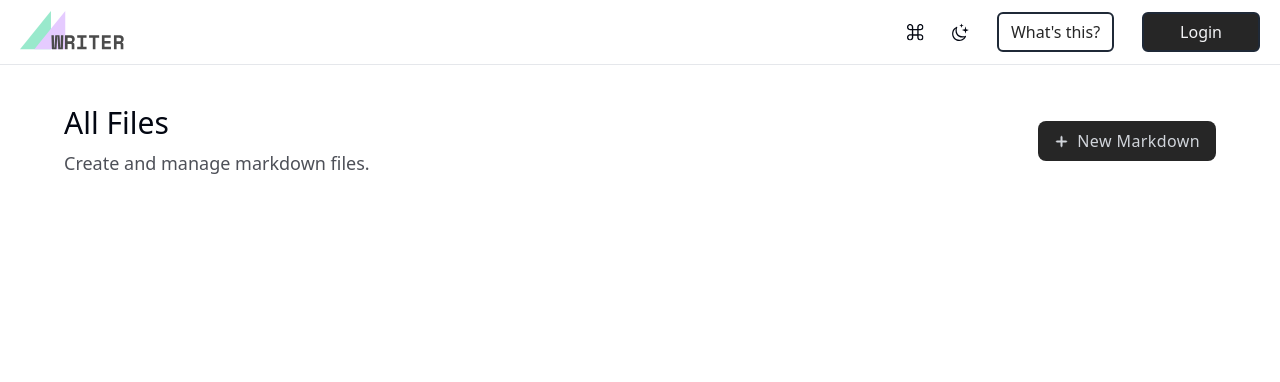
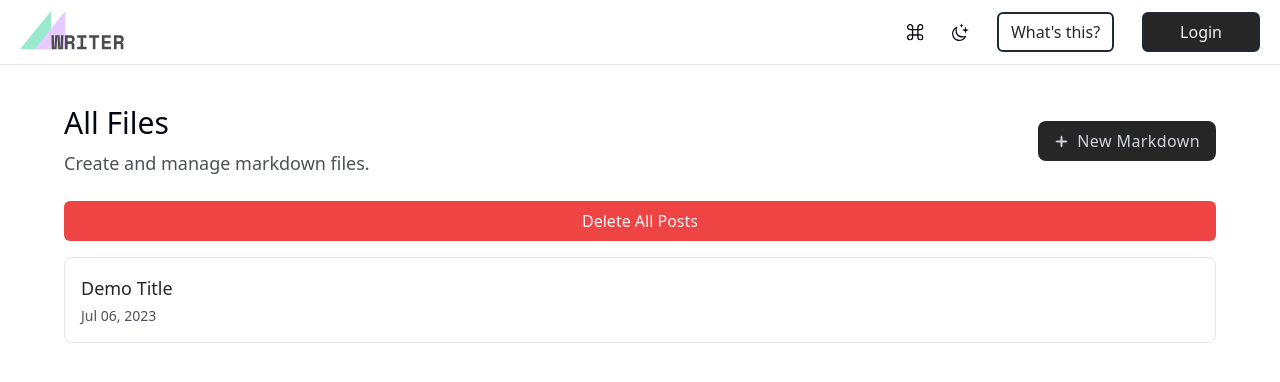
Before and after one commit to nabeelcodes/markedwriter, a React (Vite) app: page / in a window 1280 px wide. Both pictures are taken after a click on the button "New Markdown". Shown: the top 382 px of the page. Built offline with nearby package versions, Linux system fonts and the light colour scheme; a small style sheet from the web is missing.

Commit message:
Added New post feature
- Defined type for appData in `appState.ts`

```diff
--- a/src/App.tsx
+++ b/src/App.tsx
@@ -20,7 +20,7 @@ export default function App() {
 						element={<LandingPage />}
 					/>
 					<Route
-						path='/editor'
+						path='/:id'
 						element={<MarkdownEditor />}
 					/>
 					<Route
--- a/src/pages/LandingPage.tsx
+++ b/src/pages/LandingPage.tsx
@@ -1,12 +1,29 @@
+// import { useNavigate } from 'react-router-dom';
 import { useAtom } from 'jotai';
-import { darkModeAtom, noFilesAtom } from '../store/appState';
+import { appDataAtom, darkModeAtom } from '../store/appState';
 import { NewFileIconSVG } from '../assets/NewFileIconSVG';
 import { PlusIconSVG } from '../assets/PlusIconSVG';
 import { cn } from '../utilities/classNameHelper';
 
 export const LandingPage = () => {
 	const [darkTheme] = useAtom(darkModeAtom);
-	const [NoFiles, setNoFiles] = useAtom(noFilesAtom);
+	const [appData, setAppData] = useAtom(appDataAtom);
+	// const navigator = useNavigate();
+
+	const handleClick = () => {
+		const slug = (Math.random().toString(16) + '0000000').slice(2, 10);
+		const newPost = {
+			id: slug,
+			title: 'Demo Title',
+			date:
+				String(new Date()).substring(4, 10) +
+				',' +
+				String(new Date()).substring(10, 15)
+		};
+		const newPostArray = [newPost, ...appData];
+		setAppData(newPostArray);
+		// navigator(`/${newPost.id}`);
+	};
 
 	return (
 		<div className='mx-auto max-w-6xl'>
@@ -25,7 +42,7 @@ export const LandingPage = () => {
 							'bg-gray-300 text-neutral-950': darkTheme
 						}
 					)}
-					onClick={() => setNoFiles(false)}
+					onClick={() => handleClick()}
 				>
 					<span>
 						<PlusIconSVG />
@@ -34,7 +51,7 @@ export const LandingPage = () => {
 				</button>
 			</section>
 
-			{NoFiles && (
+			{!appData?.length && (
 				<section
 					className={cn(
 						'mt-6 flex h-[350px] flex-col items-center justify-center rounded-lg border border-gray-200',
@@ -52,6 +69,31 @@ export const LandingPage = () => {
 					</p>
 				</section>
 			)}
+
+			{appData?.length > 0 && (
+				<ul className='mt-6 flex flex-col gap-y-4 rounded-lg'>
+					<button
+						className='rounded-md bg-red-500 p-3 py-2 text-gray-100'
+						onClick={() => {
+							setAppData([]);
+						}}
+					>
+						Delete All Posts
+					</button>
+
+					{appData.map(({ id, title, date }) => (
+						<li
+							key={id}
+							className='rounded-lg border border-gray-200 p-4'
+						>
+							<h2 className='font-mabryProBold text-lg text-neutral-800'>
+								{title}
+							</h2>
+							<p className='mt-1 text-sm opacity-70'>{date}</p>
+						</li>
+					))}
+				</ul>
+			)}
 		</div>
 	);
 };
--- a/src/store/appState.ts
+++ b/src/store/appState.ts
@@ -1,11 +1,13 @@
-import { atom } from 'jotai';
 import { atomWithStorage } from 'jotai/utils';
 
 // App wide state to monitor dark mode
-export const darkModeAtom = atomWithStorage('darkMode', false);
+export const darkModeAtom = atomWithStorage<boolean>('darkMode', false);
 
 // App wide state to contain and monitor markdown data
-export const appDataAtom = atomWithStorage('appData', ' ');
-
-// App wide state to track if markdown any files exist?
-export const noFilesAtom = atom(true);
+type appDataType = {
+	id: string;
+	title: string;
+	content?: string;
+	date: string;
+}[];
+export const appDataAtom = atomWithStorage<appDataType>('appData', []);
```
